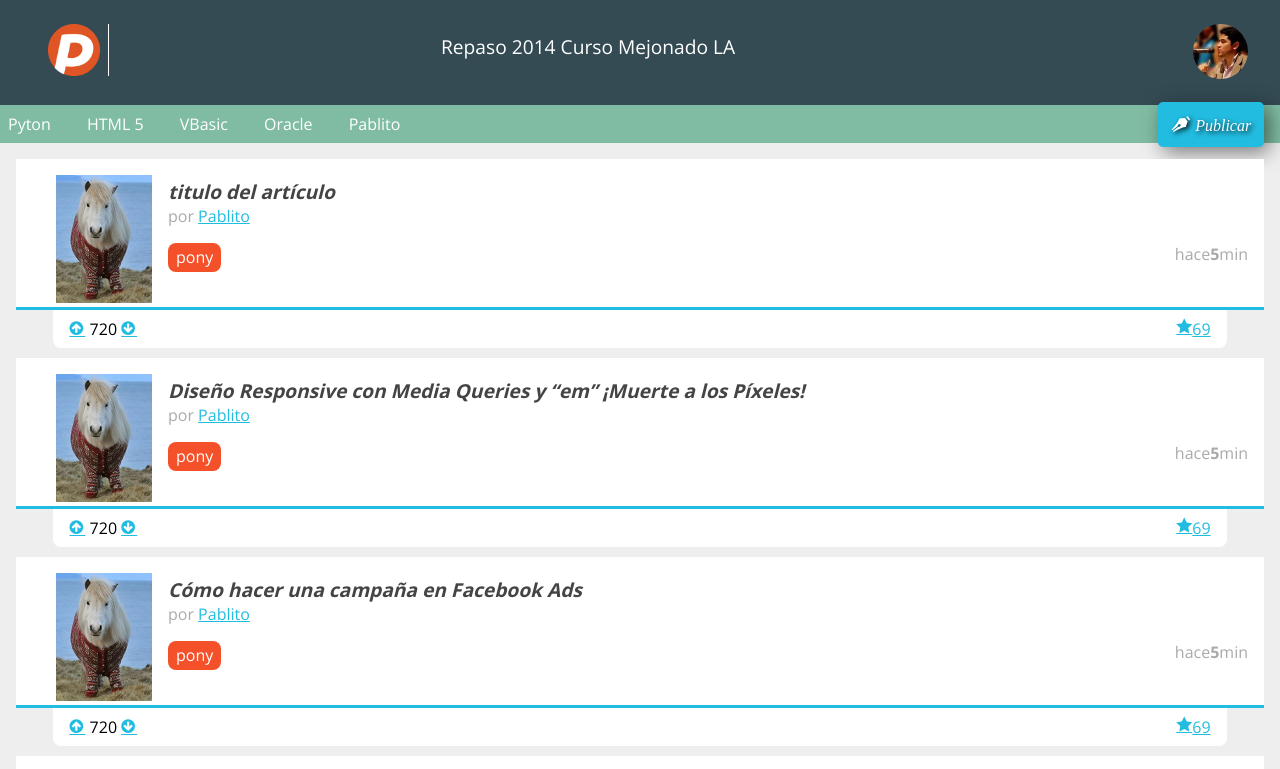
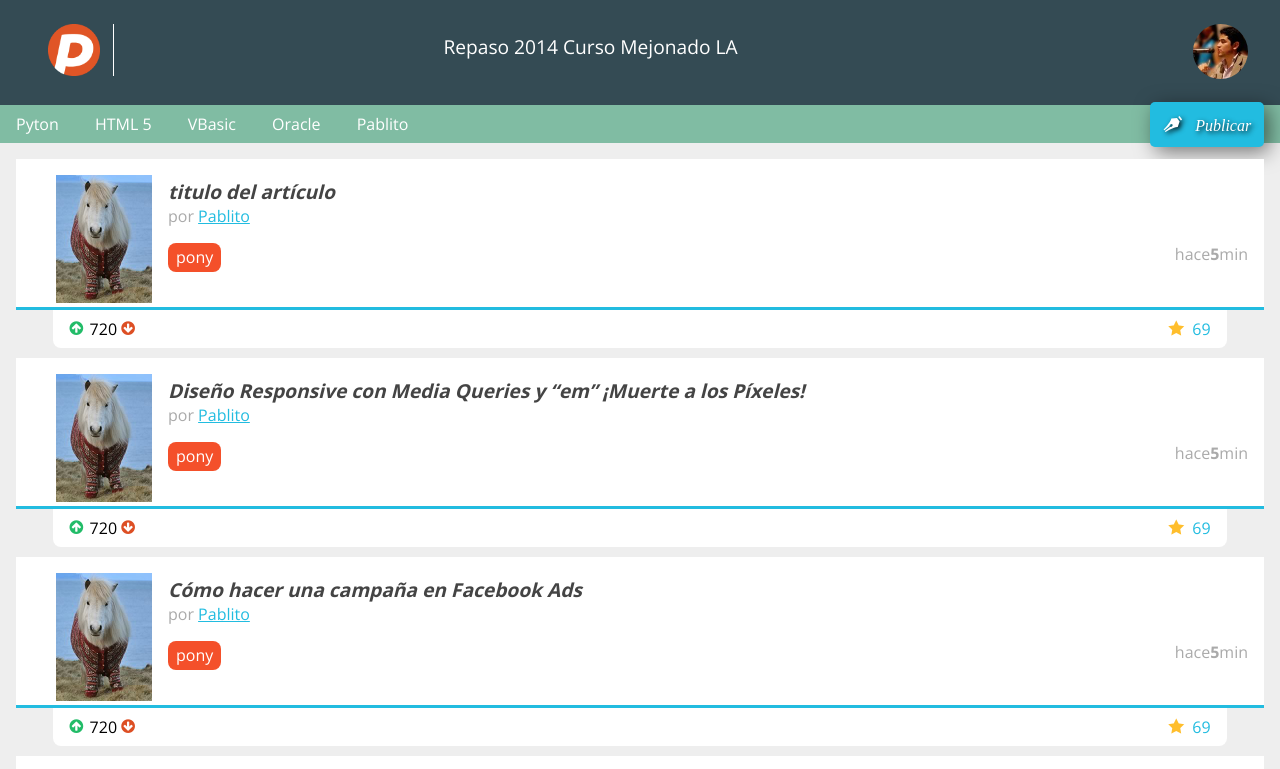
Before and after one commit to pabloreng/Prueba1, a plain HTML site: page index.html in a window 1280 px wide. Shown: the top 769 px of the page. Drawn offline with nearby package versions, Linux system fonts and the light colour scheme.

Commit message:
8 junio 14

```diff
--- a/estilos.css
+++ b/estilos.css
@@ -33,9 +33,13 @@
 }
 .icon-lapiz:before {
 	content: "\e600";
+	margin-right: .5em;
 }
 .icon-estrella:before {
 	content: "\e601";
+	position: relative;
+	top: .1em;
+	margin-right: .5em;
 }
 
 
@@ -151,7 +155,7 @@ header #avatar img
 header #logo img
 {
 	border-right: 1px solid white;
-	padding-right: 0.5em;
+	padding-right: 0.8em;
 	margin-right: 0.5em;
 	width: 52px;
 }
@@ -168,7 +172,7 @@ nav ul
 {
 	list-style: none;
 	margin: 0;
-	padding: 0;
+	padding: 0 6em 0 .5em;
 }
 
 
@@ -299,6 +303,29 @@ nav ul #publicar_nav a
 	right: 3%;
 }
 
+#contenido .item .votacion a
+{
+	text-decoration: none;
+}
+
+#contenido .item .votacion .Guardar_item
+{
+	color: #FFBE2C;
+}
+
+#contenido .item .votacion .down
+{
+	color: #DD4F24;
+}
+
+
+#contenido .item .votacion .up
+{
+	color: #22BC68;
+}
+
+
+
 
 #contenido .item .votacion .comentarios_item,
 #contenido .item .votacion .Guardar_item
```
